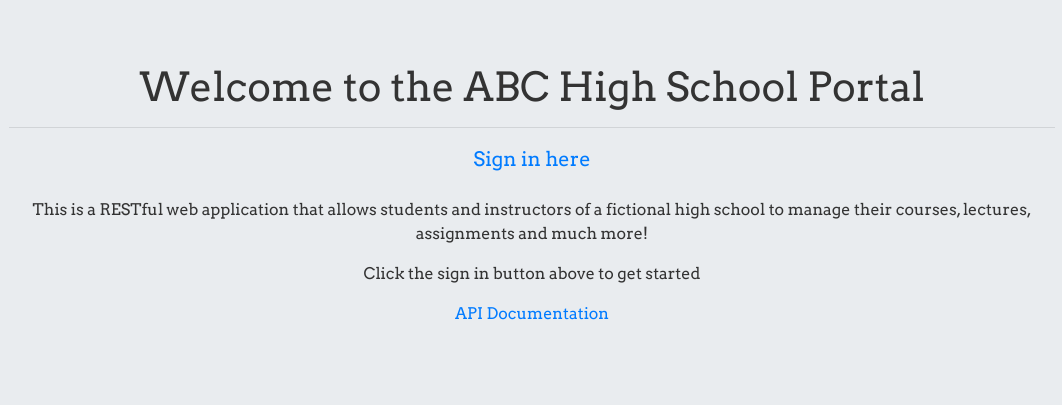
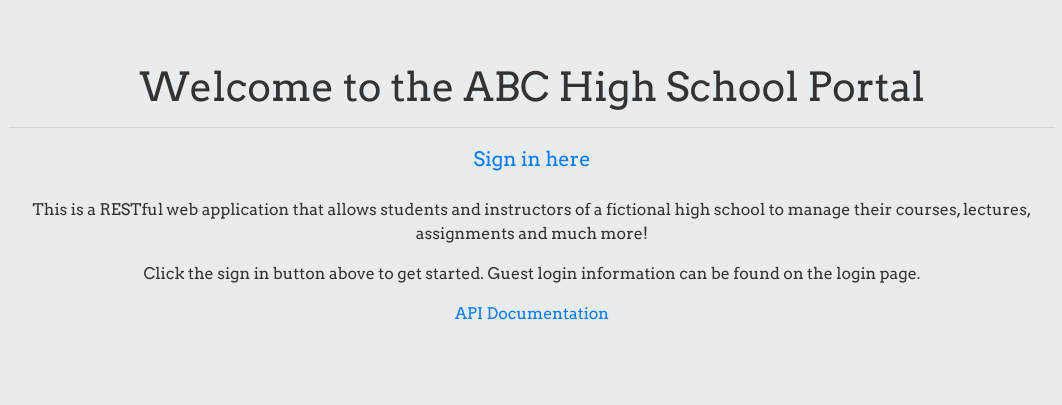
Before and after one commit to JacobCuke/SchoolManagement, a Django app: page / in a window 1280 px wide. Shown: the part 101-506 px from the top of the page, without its empty margins (108-1170 px from the left). Run offline with Django 3.2, Linux system fonts and the light colour scheme; parts of the project's set-up code (start-up, migrations or seed data) failed here and were passed over; some libraries are stand-ins or nearby versions.

Commit message:
Make location of guest sign in details more obvious

```diff
--- a/school/templates/school/home.html
+++ b/school/templates/school/home.html
@@ -11,7 +11,7 @@
     <p class="lead"><a href="{% url 'login' %}">Sign in here</a></p>
     <div class="mt-4">
       <p>This is a RESTful web application that allows students and instructors of a fictional high school to manage their courses, lectures, assignments and much more!</p>
-      <p>Click the sign in button above to get started</p>
+      <p>Click the sign in button above to get started. Guest login information can be found on the login page.</p>
       <p><a href="https://documenter.getpostman.com/view/15328019/TzJrBeLq">API Documentation</a></p>
     </div>
   </div>
```
